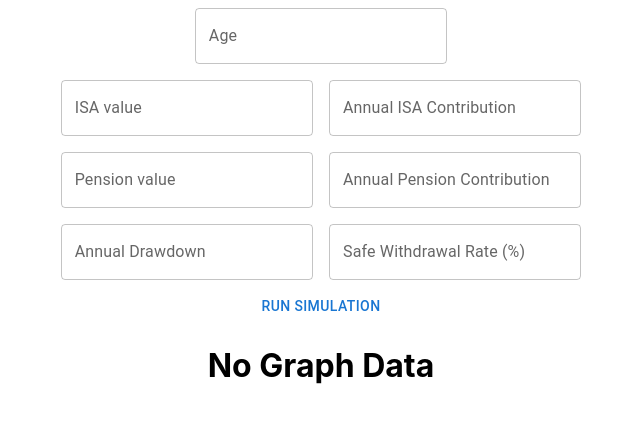
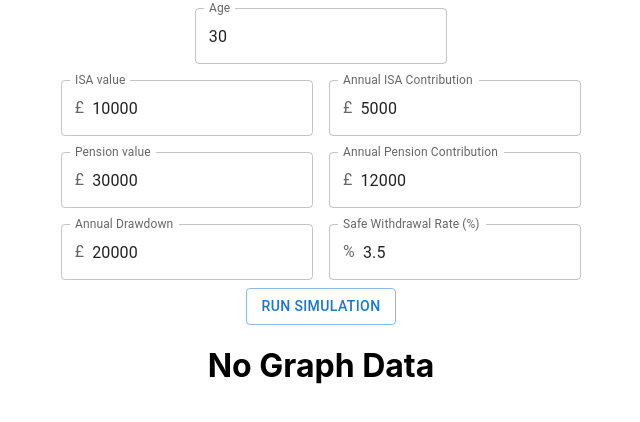
Before and after one commit to RoryCollins/finance-projector, a React (Create React App) app: page / in a window 1280 px wide. Shown: the top 422 px of the page, without its empty margins (319-959 px from the left). Built offline with nearby package versions, Linux system fonts and the light colour scheme.

Commit message:
Tweak display and add dummy default data

```diff
--- a/src/App.tsx
+++ b/src/App.tsx
@@ -1,7 +1,7 @@
 import { useState } from 'react';
 import './App.css';
 import Chart from './Chart';
-import { TextField, Button, Box, Card } from '@mui/material';
+import { TextField, Button, Box, Card, Step, InputAdornment } from '@mui/material';
 import SimulationRunner from './SimulationRunner';
 import { SimulationResults } from './interfaces';
 // import { ChartData } from './interfaces';
@@ -20,13 +20,13 @@ interface StateData {
 function App() {
   const [data, setData] = useState<StateData>({
     simulationResults: undefined,
-    age: 0,
-    annualDrawdown: 0,
-    initialIsa: 0,
-    initialPension: 0,
-    isaContribution: 0,
-    pensionContribution: 0,
-    safeWithdrawalRate: 0
+    age: 30,
+    annualDrawdown: 20000,
+    initialIsa: 10000,
+    initialPension: 30_000,
+    isaContribution: 5_000,
+    pensionContribution: 12_000,
+    safeWithdrawalRate: 3.5
   })
 
   const runSimulation = () => {
@@ -38,7 +38,7 @@ function App() {
       annualPensionContribution: data.pensionContribution,
       annualDrawdown: data.annualDrawdown,
       safeWithdrawalRate: data.safeWithdrawalRate / 100
-    }, { mean: 1.06, standardDeviation: 0.15 })
+    }, [{ age: data.age, distribution: [{ model: { mean: 1.06, standardDeviation: 0.15 }, percentage: 100 }] }]);
     const simulationResults = runner.Run();
     setData({ ...data, simulationResults });
   };
@@ -52,27 +52,57 @@ function App() {
         autoComplete="off"
       >
         <div>
-          <TextField id="age" label="Age" variant="outlined" type="number" onChange={(e) => setData({ ...data, age: parseInt(e.target.value) })} />
+          <TextField label="Age" variant="outlined" type="number" value={data.age} onChange={(e) => setData({ ...data, age: parseInt(e.target.value) })} />
         </div>
         <div>
-          <TextField id="isa-initial" label="ISA value" variant="outlined" type="number" onChange={(e) => setData({ ...data, initialIsa: parseInt(e.target.value) })} />
-          <TextField id="isa-contribution" label="Annual ISA Contribution" variant="outlined" type="number" onChange={(e) => setData({ ...data, isaContribution: parseInt(e.target.value) })} />
+          <TextField label="ISA value" variant="outlined" value={data.initialIsa} type="number" slotProps={{
+            input: {
+              startAdornment: <InputAdornment position="start">£</InputAdornment>,
+            },
+            htmlInput: { step: 1000 }
+          }} onChange={(e) => setData({ ...data, initialIsa: parseInt(e.target.value) })} />
+          <TextField label="Annual ISA Contribution" variant="outlined" type="number" value={data.isaContribution} slotProps={{
+            input: {
+              startAdornment: <InputAdornment position="start">£</InputAdornment>,
+            },
+            htmlInput: { step: 1000 }
+          }} onChange={(e) => setData({ ...data, isaContribution: parseInt(e.target.value) })} />
         </div>
         <div>
-          <TextField id="pension-initial" label="Pension value" variant="outlined" type="number" onChange={(e) => setData({ ...data, initialPension: parseInt(e.target.value) })} />
-          <TextField id="pension-contribution" label="Annual Pension Contribution" variant="outlined" type="number" onChange={(e) => setData({ ...data, pensionContribution: parseInt(e.target.value) })} />
+          <TextField label="Pension value" variant="outlined" type="number" value={data.initialPension} slotProps={{
+            input: {
+              startAdornment: <InputAdornment position="start">£</InputAdornment>,
+            },
+            htmlInput: { step: 1000 }
+          }} onChange={(e) => setData({ ...data, initialPension: parseInt(e.target.value) })} />
+          <TextField label="Annual Pension Contribution" variant="outlined" type="number" value={data.pensionContribution} slotProps={{
+            input: {
+              startAdornment: <InputAdornment position="start">£</InputAdornment>,
+            },
+            htmlInput: { step: 1000 }
+          }} onChange={(e) => setData({ ...data, pensionContribution: parseInt(e.target.value) })} />
         </div>
         <div>
-          <TextField id="drawdown" label="Annual Drawdown" variant="outlined" type="number" onChange={(e) => setData({ ...data, annualDrawdown: parseInt(e.target.value) })} />
-          <TextField id="swr" label="Safe Withdrawal Rate (%)" variant="outlined" type="number" onChange={(e) => setData({ ...data, safeWithdrawalRate: parseFloat(e.target.value) })} />
+          <TextField label="Annual Drawdown" variant="outlined" type="number" value={data.annualDrawdown} slotProps={{
+            input: {
+              startAdornment: <InputAdornment position="start">£</InputAdornment>,
+            },
+            htmlInput: { step: 1000 }
+          }} onChange={(e) => setData({ ...data, annualDrawdown: parseInt(e.target.value) })} />
+          <TextField label="Safe Withdrawal Rate (%)" variant="outlined" type="number" value={data.safeWithdrawalRate} slotProps={{
+            input: {
+              startAdornment: <InputAdornment position="start">%</InputAdornment>,
+            },
+            htmlInput: { step: 0.1 }
+          }} onChange={(e) => setData({ ...data, safeWithdrawalRate: parseFloat(e.target.value) })} />
         </div>
       </Box>
-      <Button onClick={runSimulation}>Run Simulation</Button>
+      <Button onClick={runSimulation} variant="outlined">Run Simulation</Button>
       <p></p>
       {data.simulationResults
         ? <>
-        <Card></Card>
-        <h2>Success Rate: {data.simulationResults.successRate * 100}%</h2>
+          <Card></Card>
+          <h2>Success Rate: {data.simulationResults.successRate * 100}%</h2>
           <Chart chartData={data.simulationResults} />
         </>
         : <h1>No Graph Data</h1>}
--- a/src/Chart.tsx
+++ b/src/Chart.tsx
@@ -10,6 +10,12 @@ import {
     ReferenceLine,
 } from 'recharts';
 import { SimulationResults } from './interfaces';
+
+const yAxisFormatter = (n : number) => {
+    if(n > 1_000_000) return "£" + n/1_000_000 + "m";
+    else if(n > 1_000) return "£" + n/1_000 + "k";
+    else return "£" + n
+}
 
 export default function Chart({chartData}: {chartData: SimulationResults}) {
     const data = chartData.annualData.map((x:any) => { return { age: x.age, percentiles: [x.percentile10, x.percentile90], median: x.median } })
@@ -25,7 +31,7 @@ export default function Chart({chartData}: {chartData: SimulationResults}) {
                     }}
                     data={data}>
                     <XAxis dataKey="age" name="Age"/>
-                    <YAxis label={"Value"} />
+                    <YAxis tickFormatter={yAxisFormatter}/>
                     <Area
                         type="monotone"
                         dataKey="percentiles"
```
